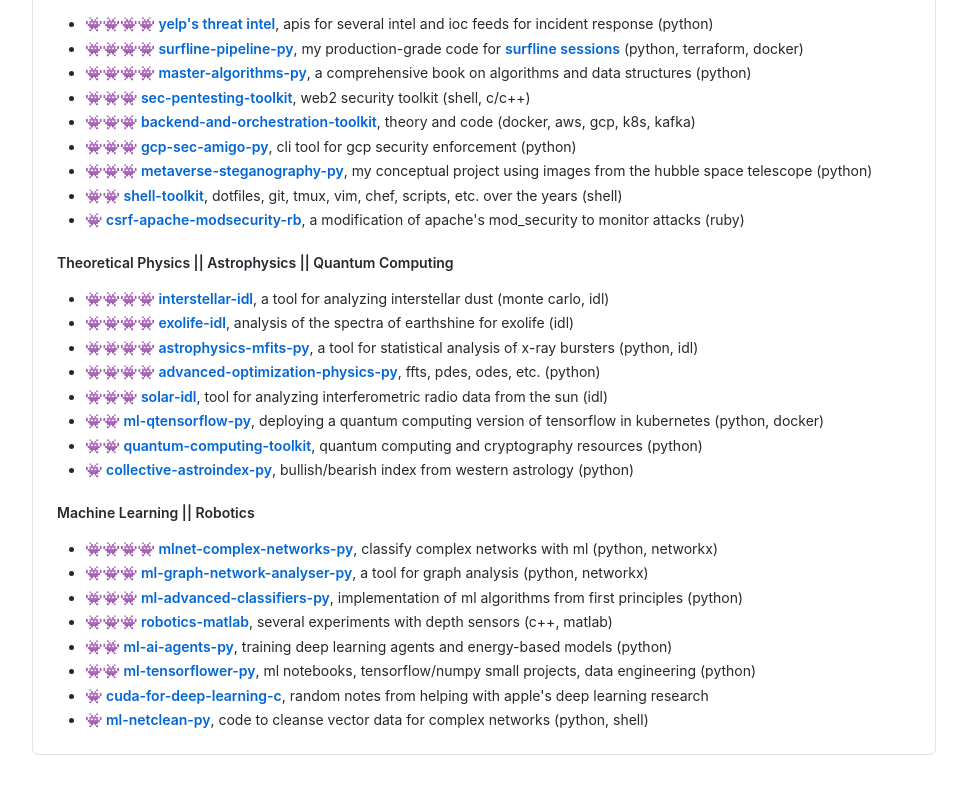
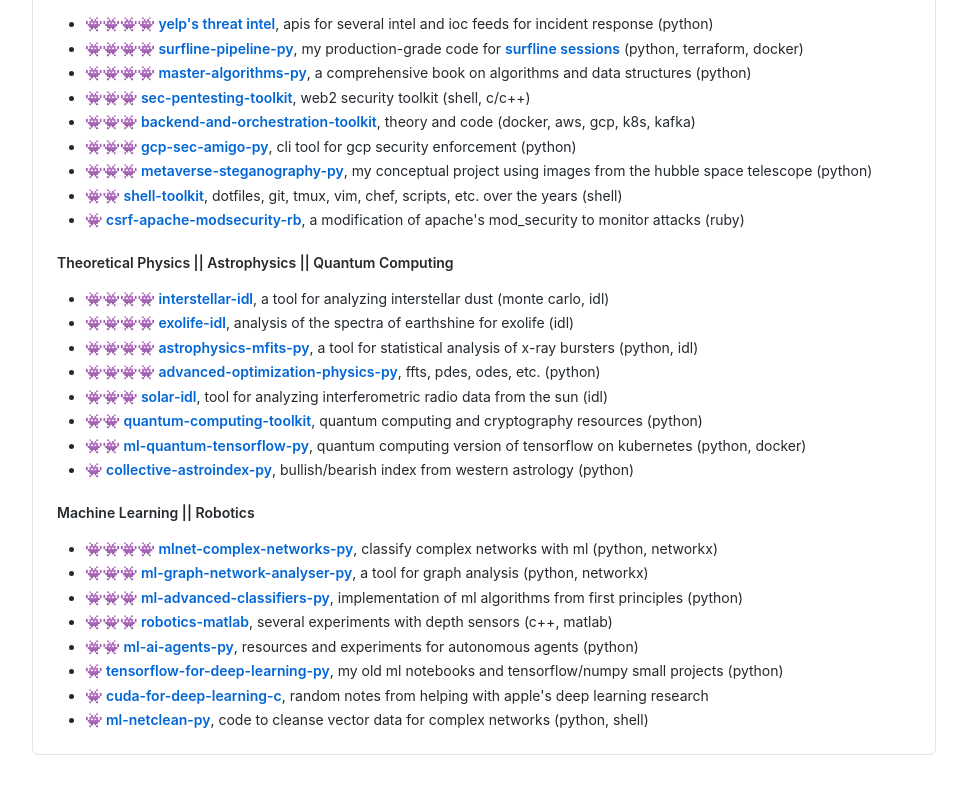
Before and after one commit to von-steinkirch/bt3gl.xyz-website, a plain HTML site: page public/post/index.html in a window 1280 px wide. Shown: the part 3739-4532 px from the top of the page, without its empty margins (312-1279 px from the left). Drawn offline with Linux system fonts and the light colour scheme.

```diff
--- a/public/post/index.html
+++ b/public/post/index.html
@@ -428,8 +428,8 @@
 		<li><strong><a target="_blank" href="https://github.com/autistic-symposium/astrophysics-mfits-py">👾👾👾👾 astrophysics-mfits-py</a></strong>, a tool for statistical analysis of x-ray bursters (python, idl)</li>
 		<li><strong><a target="_blank" href="https://github.com/autistic-symposium/adv-optimization-physics-py">👾👾👾👾 advanced-optimization-physics-py</a></strong>, ffts, pdes, odes, etc. (python)</li>
 		<li><strong><a target="_blank" href="https://github.com/autistic-symposium/solar-idl">👾👾👾 solar-idl</a></strong>, tool for analyzing interferometric radio data from the sun (idl)</li>
-		<li><strong><a target="_blank" href="https://github.com/autistic-symposium/ml-qtensorflow-py">👾👾 ml-qtensorflow-py</a></strong>, deploying a quantum computing version of tensorflow in kubernetes (python, docker)</li>
 		<li><strong><a target="_blank" href="https://github.com/autistic-symposium/quantum-computing-toolkit">👾👾 quantum-computing-toolkit</a></strong>, quantum computing and cryptography resources (python)</li>
+		<li><strong><a target="_blank" href="https://github.com/autistic-symposium/ml-qtensorflow-py">👾👾 ml-quantum-tensorflow-py</a></strong>, quantum computing version of tensorflow on kubernetes (python, docker)</li>
 		<li><strong><a target="_blank" href="https://github.com/autistic-symposium/collective-astroindex-py">👾 collective-astroindex-py</a></strong>, bullish/bearish index from western astrology (python)</li>
 
 	</ul>
@@ -440,8 +440,8 @@
 		<li><strong><a target="_blank" href="https://github.com/autistic-symposium/ml-graph-network-analyser">👾👾👾 ml-graph-network-analyser-py</a></strong>, a tool for graph analysis (python, networkx)</li>
 		<li><strong><a target="_blank" href="https://github.com/autistic-symposium/ml-advanced-classifiers">👾👾👾 ml-advanced-classifiers-py</a></strong>, implementation of ml algorithms from first principles (python)</li>
 		<li><strong><a target="_blank" href="https://github.com/autistic-symposium/robotics-matlab">👾👾👾 robotics-matlab</a></strong>, several experiments with depth sensors (c++, matlab)</li>
-		<li><strong><a target="_blank" href="https://github.com/autistic-symposium/ml-ai-agents-py">👾👾 ml-ai-agents-py</a></strong>, training deep learning agents and energy-based models (python)</li>
-		<li><strong><a target="_blank" href="https://github.com/autistic-symposium/ml-tensorflower">👾👾 ml-tensorflower-py</a></strong>, ml notebooks, tensorflow/numpy small projects, data engineering (python)</li>
+		<li><strong><a target="_blank" href="https://github.com/autistic-symposium/ml-ai-agents-py">👾👾 ml-ai-agents-py</a></strong>, resources and experiments for autonomous agents (python)</li>
+		<li><strong><a target="_blank" href="https://github.com/autistic-symposium/ml-tensorflower">👾 tensorflow-for-deep-learning-py</a></strong>, my old ml notebooks and tensorflow/numpy small projects (python)</li>
 		<li><strong><a target="_blank" href="https://github.com/autistic-symposium/cuda-for-deep-learning-c">👾 cuda-for-deep-learning-c</a></strong>, random notes from helping with apple's deep learning research</li>
 		<li><strong><a target="_blank" href="https://github.com/autistic-symposium/ml-netclean">👾 ml-netclean-py</a></strong>, code to cleanse vector data for complex networks (python, shell)</li>
 	</ul>
```
